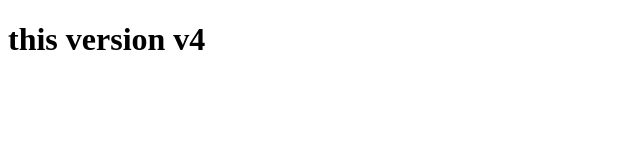
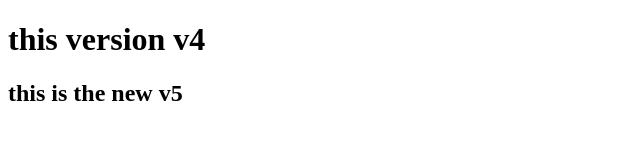
Before and after one commit to rajbhatt964398/rajrepo, a plain HTML site: page index.html in a window 1280 px wide. Shown: the whole page, without its empty margins (0-640 px from the left). Drawn offline with Linux system fonts and the light colour scheme.

Commit message:
v5 of index.html

```diff
--- a/index.html
+++ b/index.html
@@ -7,5 +7,6 @@
 </head>
 <body>
     <h1>this version v4</h1>
+    <h2>this is the new v5</h2>
 </body>
 </html>
```
